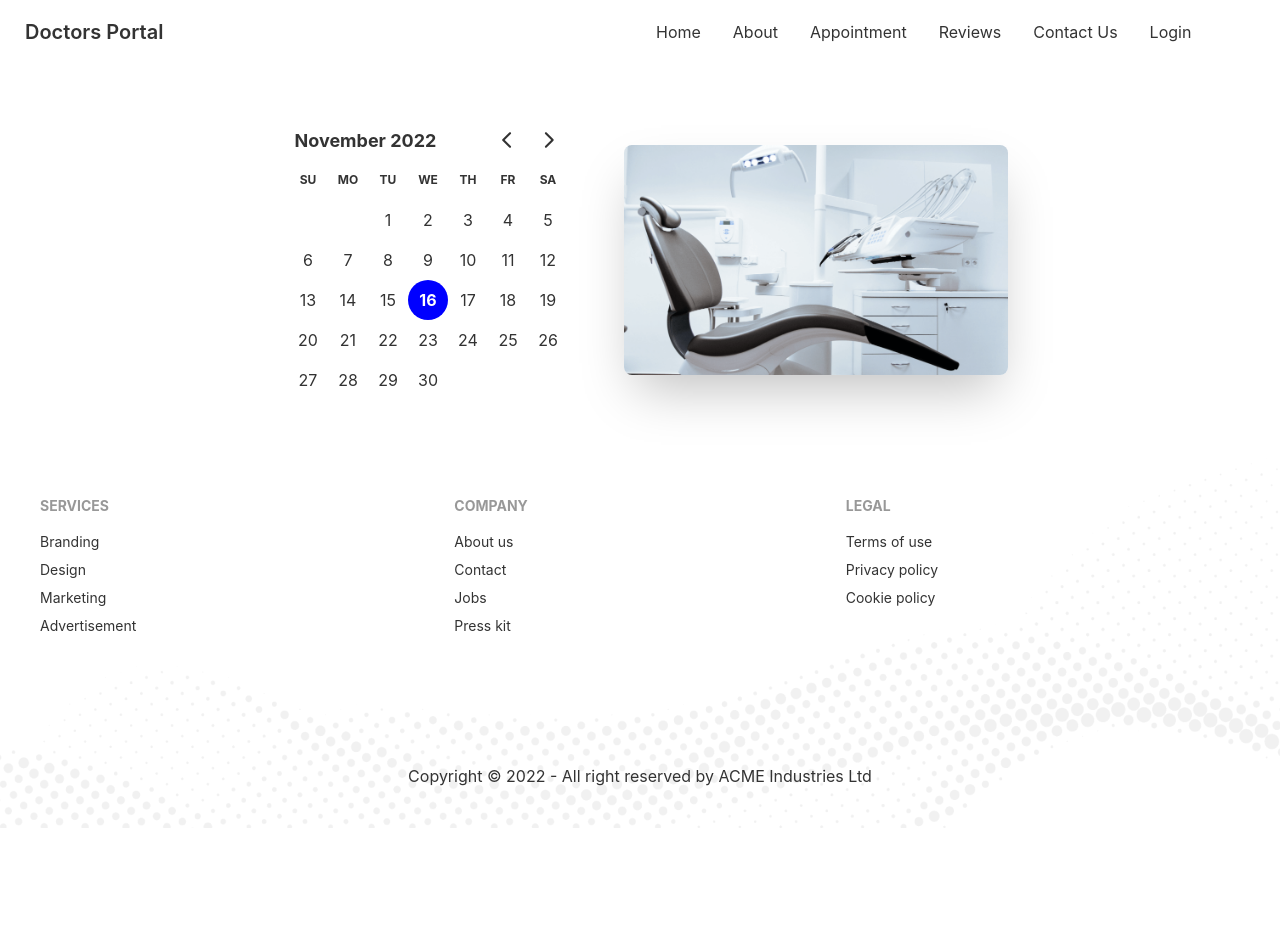
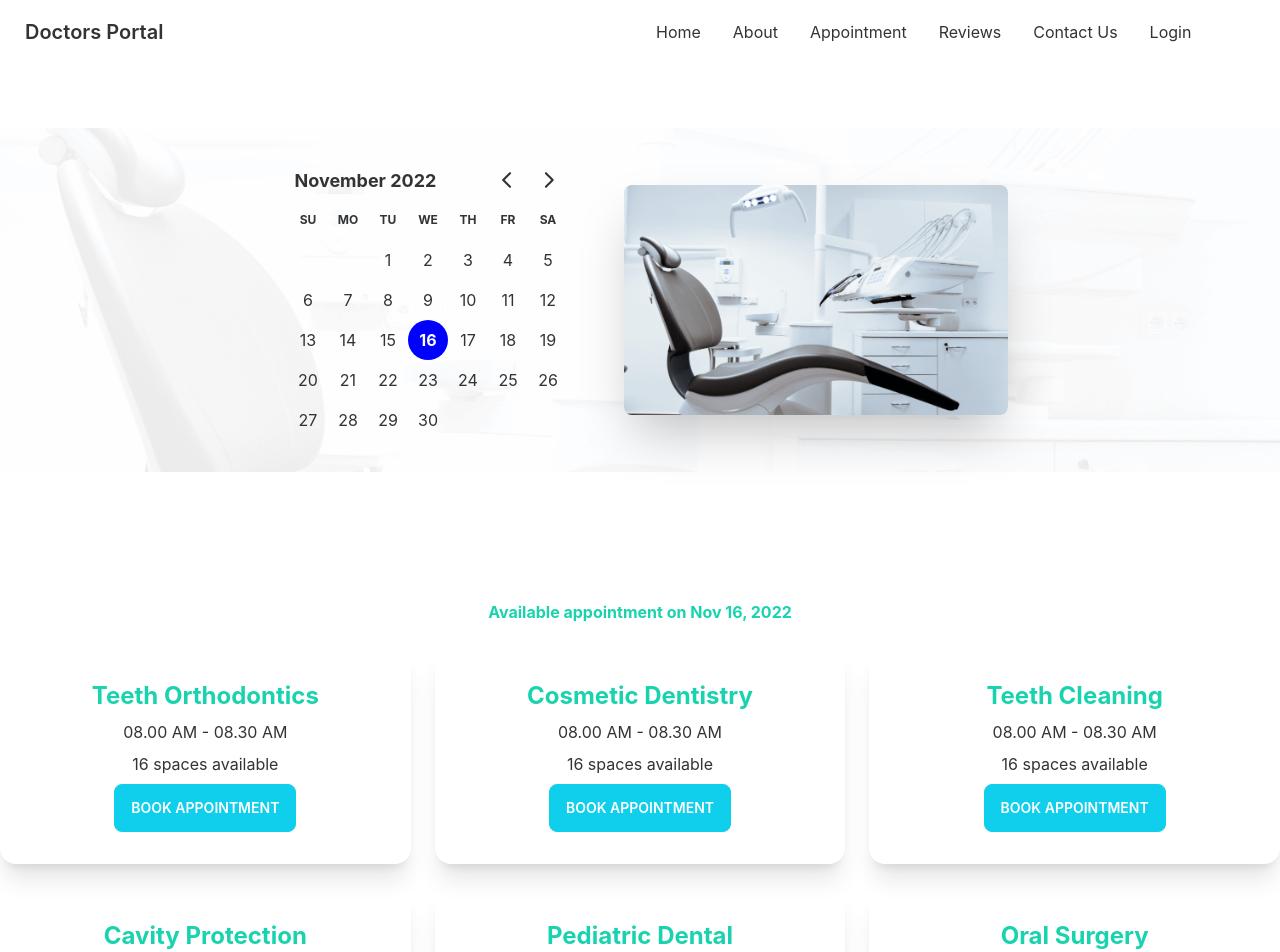
Before and after one commit to jibananando/doctors-portal-client, a React (Create React App) app: page /appointment in a window 1280 px wide. Shown: the top 952 px of the page. Before the commit the page ends 828 px from the top, so only its background shows below. Built offline with nearby package versions, Linux system fonts and the light colour scheme.

Commit message:
show card details in appointmentOption from json

```diff
--- /dev/null
+++ b/public/appointmentOptions.json
@@ -0,0 +1,132 @@
+[
+    {
+        "_id": 1,
+        "name": "Teeth Orthodontics",
+        "slots": [
+            "08.00 AM - 08.30 AM",
+            "08.30 AM - 09.00 AM",
+            "09.00 AM - 9.30 AM",
+            "09.30 AM - 10.00 AM",
+            "10.00 AM - 10.30 AM",
+            "10.30 AM - 11.00 AM",
+            "11.00 AM - 11.30 AM",
+            "11.30 AM - 12.00 AM",
+            "1.00 PM - 1.30 PM",
+            "1.30 PM - 2.00 PM",
+            "2.00 PM - 2.30 PM",
+            "2.30 PM - 3.00 PM",
+            "3.00 PM - 3.30 PM",
+            "3.30 PM - 4.00 PM",
+            "4.00 PM - 4.30 PM",
+            "4.30 PM - 5.00 PM"
+        ]
+    },
+    {
+        "_id": 2,
+        "name": "Cosmetic Dentistry",
+        "slots": [
+            "08.00 AM - 08.30 AM",
+            "08.30 AM - 09.00 AM",
+            "09.00 AM - 9.30 AM",
+            "09.30 AM - 10.00 AM",
+            "10.00 AM - 10.30 AM",
+            "10.30 AM - 11.00 AM",
+            "11.00 AM - 11.30 AM",
+            "11.30 AM - 12.00 AM",
+            "1.00 PM - 1.30 PM",
+            "1.30 PM - 2.00 PM",
+            "2.00 PM - 2.30 PM",
+            "2.30 PM - 3.00 PM",
+            "3.00 PM - 3.30 PM",
+            "3.30 PM - 4.00 PM",
+            "4.00 PM - 4.30 PM",
+            "4.30 PM - 5.00 PM"
+        ]
+    },
+    {
+        "_id": 3,
+        "name": "Teeth Cleaning",
+        "slots": [
+            "08.00 AM - 08.30 AM",
+            "08.30 AM - 09.00 AM",
+            "09.00 AM - 9.30 AM",
+            "09.30 AM - 10.00 AM",
+            "10.00 AM - 10.30 AM",
+            "10.30 AM - 11.00 AM",
+            "11.00 AM - 11.30 AM",
+            "11.30 AM - 12.00 AM",
+            "1.00 PM - 1.30 PM",
+            "1.30 PM - 2.00 PM",
+            "2.00 PM - 2.30 PM",
+            "2.30 PM - 3.00 PM",
+            "3.00 PM - 3.30 PM",
+            "3.30 PM - 4.00 PM",
+            "4.00 PM - 4.30 PM",
+            "4.30 PM - 5.00 PM"
+        ]
+    },
+    {
+        "_id": 4,
+        "name": "Cavity Protection",
+        "slots": [
+            "08.00 AM - 08.30 AM",
+            "08.30 AM - 09.00 AM",
+            "09.00 AM - 9.30 AM",
+            "09.30 AM - 10.00 AM",
+            "10.00 AM - 10.30 AM",
+            "10.30 AM - 11.00 AM",
+            "11.00 AM - 11.30 AM",
+            "11.30 AM - 12.00 AM",
+            "1.00 PM - 1.30 PM",
+            "1.30 PM - 2.00 PM",
+            "2.00 PM - 2.30 PM",
+            "2.30 PM - 3.00 PM",
+            "3.00 PM - 3.30 PM",
+            "3.30 PM - 4.00 PM",
+            "4.00 PM - 4.30 PM",
+            "4.30 PM - 5.00 PM"
+        ]
+    },
+    {
+        "_id": 5,
+        "name": "Pediatric Dental",
+        "slots": [
+            "08.00 AM - 08.30 AM",
+            "08.30 AM - 09.00 AM",
+            "09.00 AM - 9.30 AM",
+            "09.30 AM - 10.00 AM",
+            "10.00 AM - 10.30 AM",
+            "10.30 AM - 11.00 AM",
+            "11.00 AM - 11.30 AM",
+            "11.30 AM - 12.00 AM",
+            "1.00 PM - 1.30 PM",
+            "1.30 PM - 2.00 PM",
+            "2.00 PM - 2.30 PM",
+            "2.30 PM - 3.00 PM",
+            "3.00 PM - 3.30 PM",
+            "3.30 PM - 4.00 PM"
+        ]
+    },
+    {
+        "_id": 6,
+        "name": "Oral Surgery",
+        "slots": [
+            "08.00 AM - 08.30 AM",
+            "08.30 AM - 09.00 AM",
+            "09.00 AM - 9.30 AM",
+            "09.30 AM - 10.00 AM",
+            "10.00 AM - 10.30 AM",
+            "10.30 AM - 11.00 AM",
+            "11.00 AM - 11.30 AM",
+            "11.30 AM - 12.00 AM",
+            "1.00 PM - 1.30 PM",
+            "1.30 PM - 2.00 PM",
+            "2.00 PM - 2.30 PM",
+            "2.30 PM - 3.00 PM",
+            "3.00 PM - 3.30 PM",
+            "3.30 PM - 4.00 PM",
+            "4.00 PM - 4.30 PM",
+            "4.30 PM - 5.00 PM"
+        ]
+    }
+]
--- a/src/Pages/Appointment/Appointment.js
+++ b/src/Pages/Appointment/Appointment.js
@@ -1,5 +1,6 @@
 import React, { useState } from 'react';
 import AppointmentBanner from './AppointmentBanner/AppointmentBanner';
+import AvailableAppointments from './AvailableAppointments/AvailableAppointments';
 
 const Appointment = () => {
     const [selectedDate, setSelectedDate] = useState(new Date());
@@ -9,6 +10,10 @@ const Appointment = () => {
                 selectedDate={selectedDate}
                 setSelectedDate={setSelectedDate}
             ></AppointmentBanner>
+            <AvailableAppointments
+                selectedDate={selectedDate}
+            ></AvailableAppointments>
+
         </div>
     );
 };
--- a/src/Pages/Appointment/AppointmentBanner/AppointmentBanner.js
+++ b/src/Pages/Appointment/AppointmentBanner/AppointmentBanner.js
@@ -1,12 +1,14 @@
 import React from 'react';
 import chair from '../../../assets/images/chair.png';
 import { DayPicker } from 'react-day-picker';
+import { format } from 'date-fns';
+import appointBgImg from '../../../assets/images/bg.png'
 
 const AppointmentBanner = ({ selectedDate, setSelectedDate }) => {
 
     return (
         <header className='my-6'>
-            <div className="hero">
+            <div className="hero mt-16 mb-16" style={{ backgroundImage: `url(${appointBgImg})` }}>
                 <div className="hero-content flex-col lg:flex-row-reverse">
                     <img src={chair} alt="dentist chair" className="max-w-sm rounded-lg shadow-2xl" />
                     <div className='mr-6 sm:w-full'>
--- /dev/null
+++ b/src/Pages/Appointment/AvailableAppointments/AppointmentOption.js
@@ -0,0 +1,24 @@
+import React from 'react';
+
+const AppointmentOption = ({ appointmentOption, setTreatment }) => {
+    const { name, slots } = appointmentOption;
+    return (
+        <div className="card shadow-xl">
+            <div className="card-body text-center">
+                <h2 className="text-2xl text-secondary font-bold text-center">{name}</h2>
+                <p>{slots?.length > 0 ? slots[0] : 'Try Another day'}</p>
+                <p>{slots?.length} {slots?.length > 1 ? 'spaces' : 'space'} available</p>
+                <div className="card-actions justify-center">
+                    <label
+                        disabled={slots?.length === 0}
+                        htmlFor="booking-modal"
+                        className="btn btn-primary text-white"
+                        onClick={() => setTreatment(appointmentOption)}
+                    >Book Appointment</label>
+                </div>
+            </div>
+        </div>
+    );
+};
+
+export default AppointmentOption;
--- a/src/Pages/Appointment/AvailableAppointments/AvailableAppointments.js
+++ b/src/Pages/Appointment/AvailableAppointments/AvailableAppointments.js
@@ -0,0 +1,30 @@
+import { format } from 'date-fns';
+import React, { useEffect, useState } from 'react';
+import AppointmentOption from './AppointmentOption';
+
+const AvailableAppointments = ({ selectedDate }) => {
+    const [appointmentOptions, setAppointmentOptions] = useState([]);
+
+
+    useEffect(() => {
+        fetch('appointmentOptions.json')
+            .then(res => res.json())
+            .then(data => setAppointmentOptions(data))
+    }, [])
+
+    return (
+        <section className='mt-32 mb-32 container mx-auto'>
+            <p className='text-center font-bold text-secondary'>Available appointment on {format(selectedDate, 'PP')}</p>
+            <div className='grid gap-6 grid-cols-1 md:grid-cols-2 lg:grid-cols-3 mt-6'>
+                {
+                    appointmentOptions.map(option => <AppointmentOption
+                        key={option._id}
+                        appointmentOption={option}
+                    ></AppointmentOption>)
+                }
+            </div>
+        </section>
+    );
+};
+
+export default AvailableAppointments;
--- /dev/null
+++ b/src/Pages/Appointment/BookingModal/BookingModal.js
@@ -0,0 +1,62 @@
+import { format } from 'date-fns';
+import React from 'react';
+
+const BookingModal = ({ treatment, setTreatment, selectedDate }) => {
+    // treatment is just another name of appointmentOptions with name, slots, _id
+    const { name, slots } = treatment;
+    const date = format(selectedDate, 'PP');
+
+    const handleBooking = event => {
+        event.preventDefault();
+        const form = event.target;
+        const slot = form.slot.value;
+        const name = form.name.value;
+        const email = form.email.value;
+        const phone = form.phone.value;
+        // [3, 4, 5].map((value, i) => console.log(value))
+        const booking = {
+            appointmentDate: date,
+            treatment: name,
+            patient: name,
+            slot,
+            email,
+            phone,
+        }
+
+        // TODO: send data to the server
+        // and once data is saved then close the modal
+        // and display success toast
+        console.log(booking);
+        setTreatment(null);
+    }
+
+    return (
+        <>
+            <input type="checkbox" id="booking-modal" className="modal-toggle" />
+            <div className="modal">
+                <div className="modal-box relative">
+                    <label htmlFor="booking-modal" className="btn btn-sm btn-circle absolute right-2 top-2">✕</label>
+                    <h3 className="text-lg font-bold">{name}</h3>
+                    <form onSubmit={handleBooking} className='grid grid-cols-1 gap-3 mt-10'>
+                        <input type="text" disabled value={date} className="input w-full input-bordered " />
+                        <select name="slot" className="select select-bordered w-full">
+                            {
+                                slots.map((slot, i) => <option
+                                    value={slot}
+                                    key={i}
+                                >{slot}</option>)
+                            }
+                        </select>
+                        <input name="name" type="text" placeholder="Your Name" className="input w-full input-bordered" />
+                        <input name="email" type="email" placeholder="Email Address" className="input w-full input-bordered" />
+                        <input name="phone" type="text" placeholder="Phone Number" className="input w-full input-bordered" />
+                        <br />
+                        <input className='btn btn-accent w-full' type="submit" value="Submit" />
+                    </form>
+                </div>
+            </div>
+        </>
+    );
+};
+
+export default BookingModal;
```
